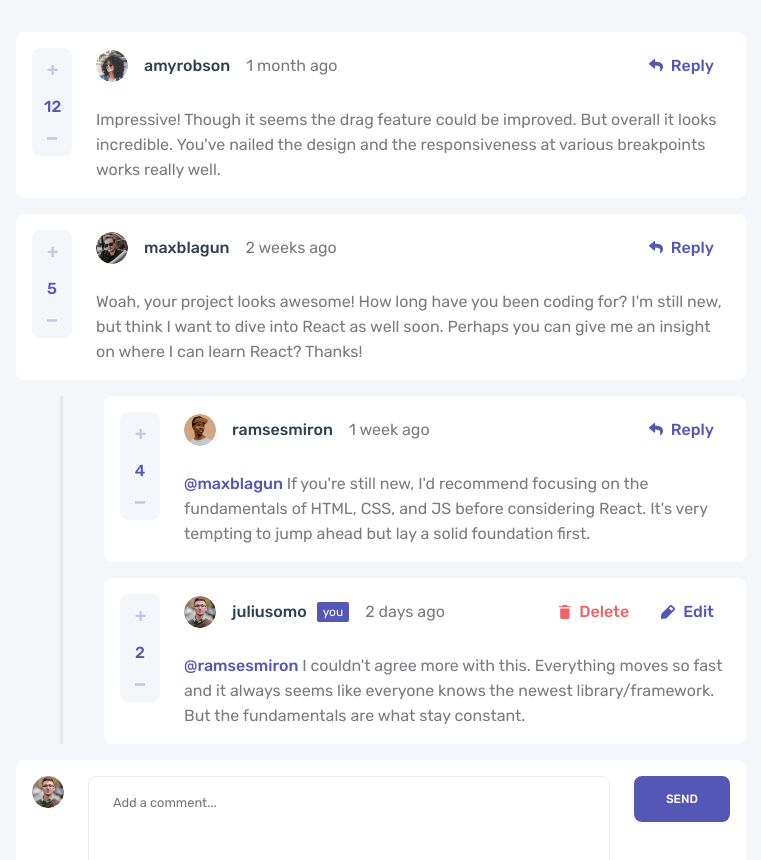
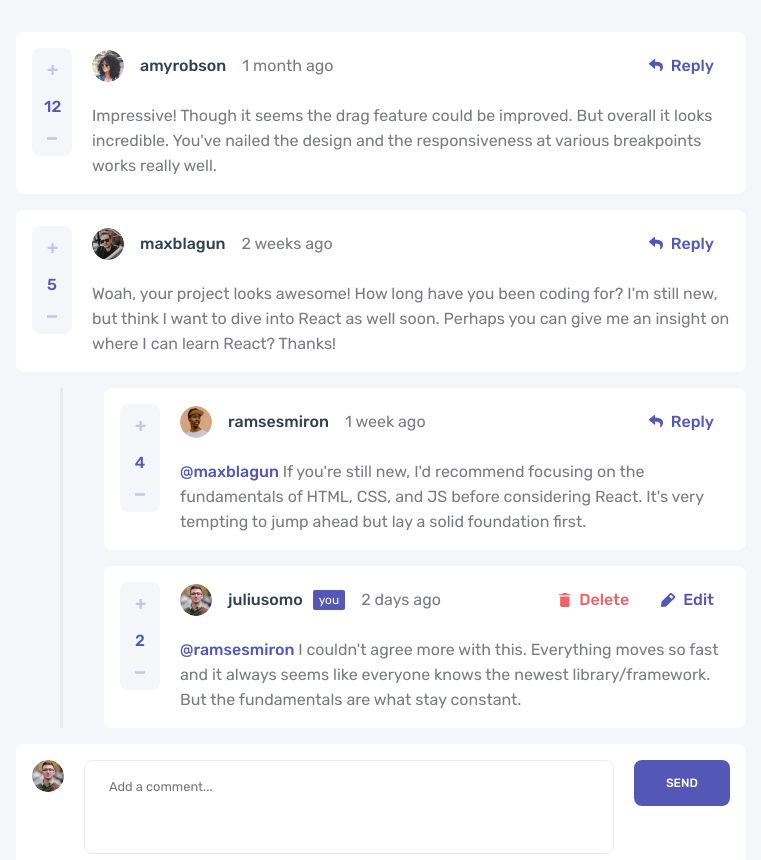
Before and after one commit to Diounata/comments-section, a React (Vite) app in the folder client/: page / in a window 1280 px wide. Shown: the top 860 px of the page, without its empty margins (259-1020 px from the left). Built offline with nearby package versions, Linux system fonts and the light colour scheme.

Commit message:
fix: lg screen gap

```diff
--- a/client/src/components/Comment/styles.ts
+++ b/client/src/components/Comment/styles.ts
@@ -41,6 +41,7 @@ const Container = styled.section<{ type: 'comment' | 'reply'; isFirstReply: bool
       'feedback main main'
       'feedback main main';
     grid-template-columns: auto 1fr auto;
+    gap: 1.25rem;
 
     width: ${({ type }) => (type === 'reply' ? 'calc(100% - 2rem)' : '100%')};
 
```
